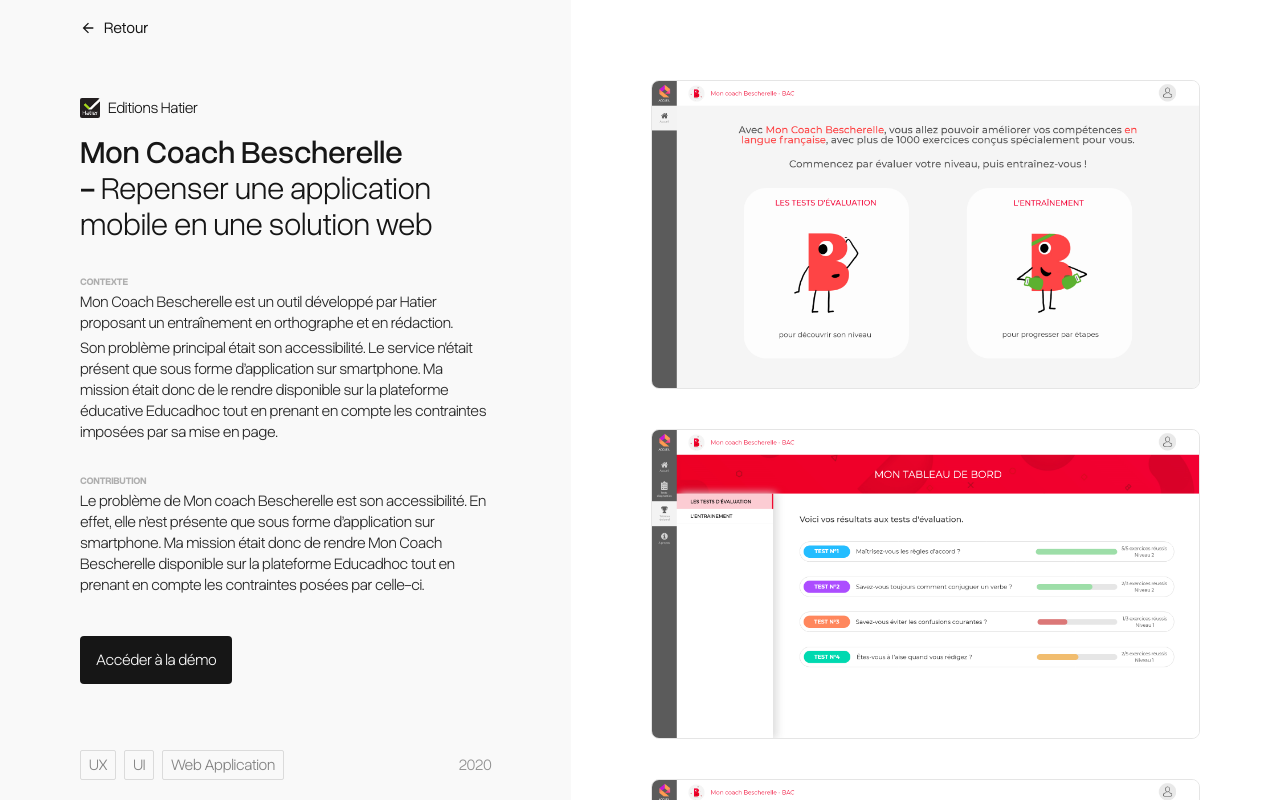
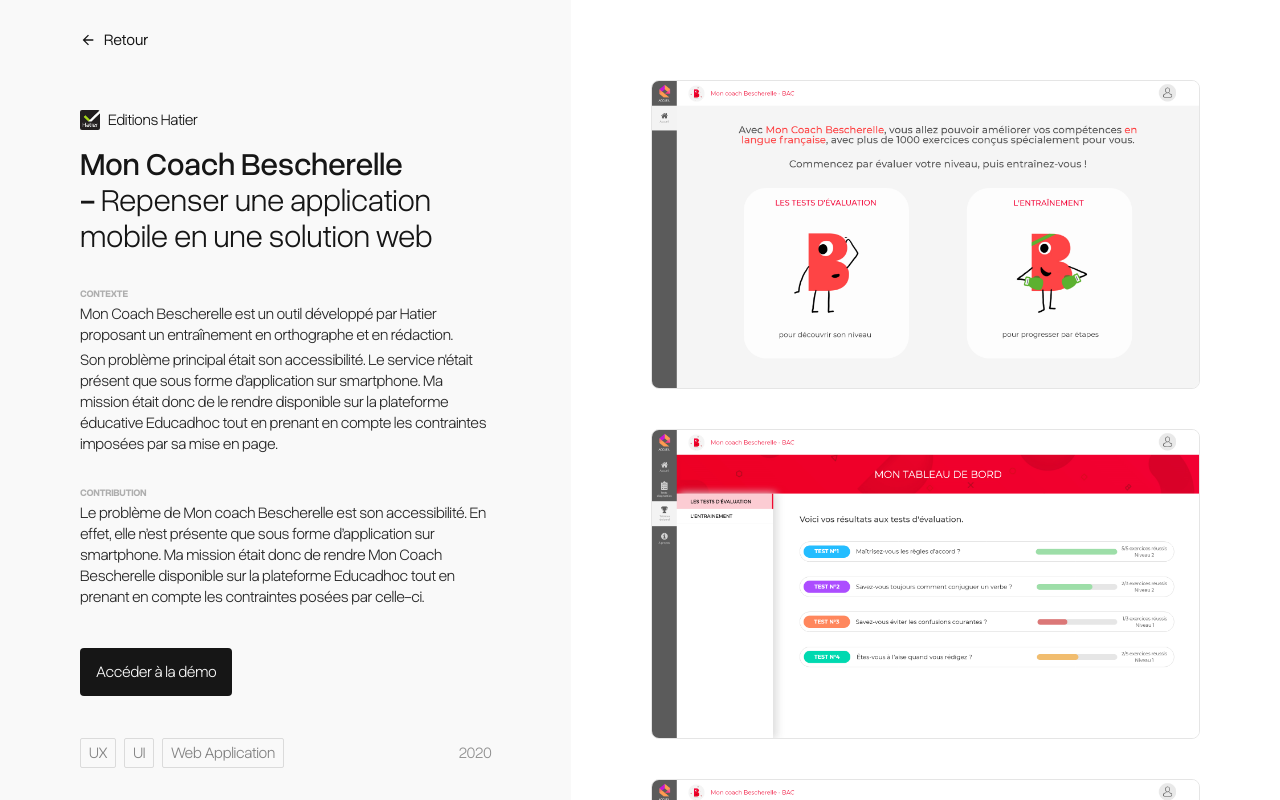
Before and after one commit to maeeelle/portfolio, a Next.js app: page /en/mon-coach-bescherelle in a window 1280 px wide. Shown: the top 800 px of the page. Built offline with nearby package versions, Linux system fonts and the light colour scheme.

Commit message:
fix: adjust padding for improved layout consistency in Main component

```diff
--- a/src/app/[locale]/(projects)/_components/Main.tsx
+++ b/src/app/[locale]/(projects)/_components/Main.tsx
@@ -1,7 +1,7 @@
 export function Main({ children }: { children: React.ReactNode }) {
   return (
     <main
-      className='bg-[#F9F9F9] dark:bg-[#0F0F0F] flex-[6] px-8 xl:px-20 pt-5 pb-16 xl:pb-5 flex min-h-[inherit] h-full relative xl:sticky top-0'
+      className='bg-[#F9F9F9] dark:bg-[#0F0F0F] flex-[6] px-8 xl:px-20 pt-5 xl:pt-8 pb-16 xl:pb-8 flex min-h-[inherit] h-full relative xl:sticky top-0'
       role='main'
     >
       <div className='flex-1 flex flex-col'>{children}</div>
```
